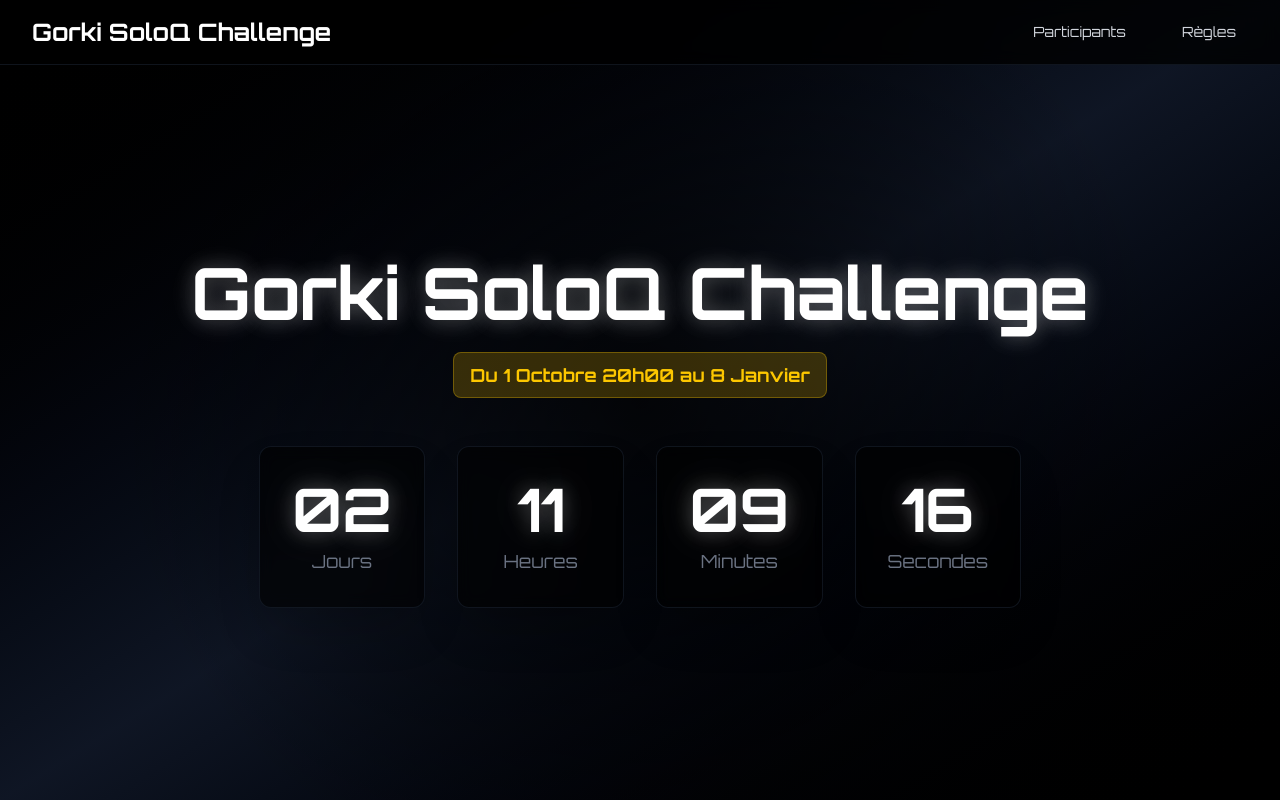
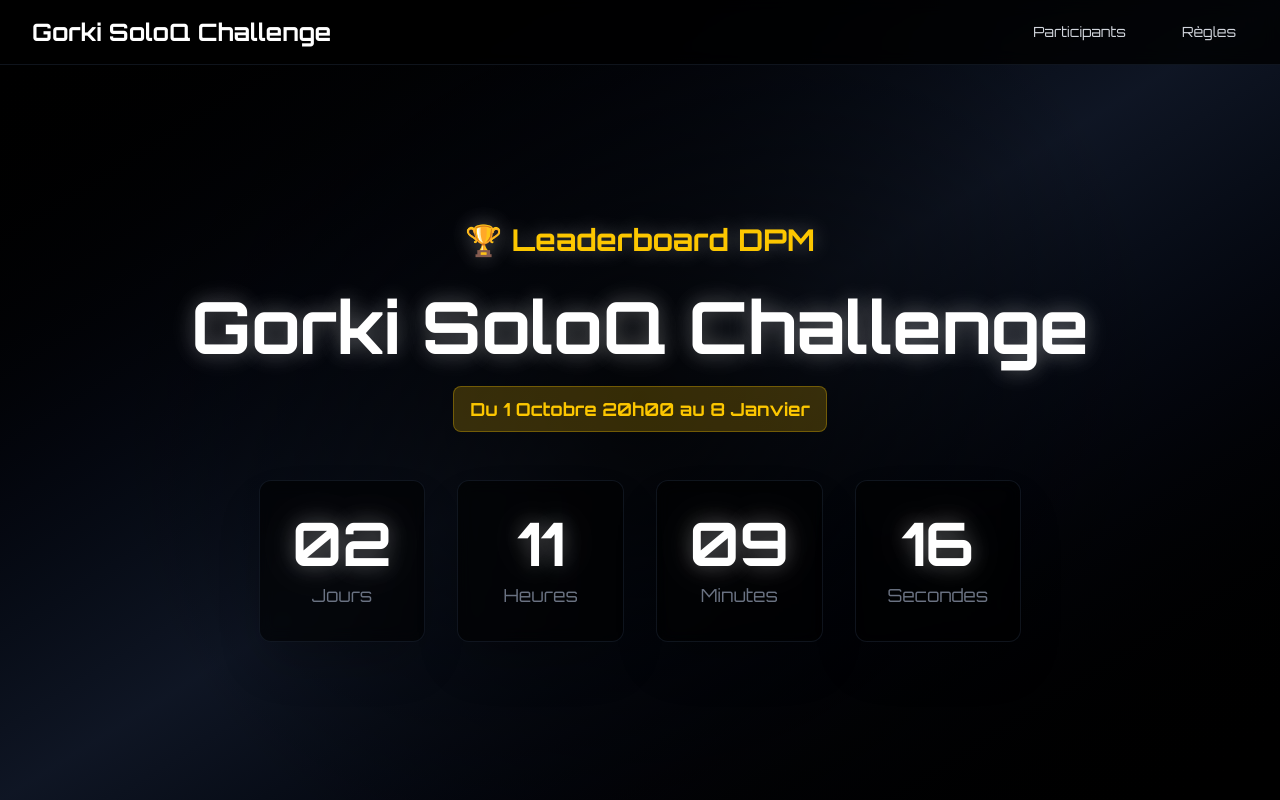
Before and after one commit to Paillard0Celerio0Paul0/gorki, a Next.js app: page / in a window 1280 px wide. Built offline with nearby package versions, Linux system fonts and the light colour scheme.

Commit message:
link leaderboard dpm

```diff
--- a/src/components/Countdown.tsx
+++ b/src/components/Countdown.tsx
@@ -46,6 +46,18 @@ export default function Countdown() {
       <div className="absolute inset-0 bg-[radial-gradient(circle_at_50%_50%,rgba(0,0,0,0.8),transparent_70%)]"></div>
 
       <div className="relative z-10 text-center mb-12">
+        <div className="mb-8 opacity-0 animate-fade-in">
+          <div className="flex items-center justify-center gap-3">
+            <a
+              href="https://dpm.lol/leaderboards/394c41bf-ee61-48b1-80f3-57fa9be34951"
+              target="_blank"
+              rel="noopener noreferrer"
+              className="text-2xl md:text-3xl font-bold text-yellow-400 hover:text-yellow-300 transition-colors duration-300 font-dogelica text-shadow-glow"
+            >
+              🏆 Leaderboard DPM
+            </a>
+          </div>
+        </div>
         <h1 className="text-3xl md:text-7xl font-bold mb-6 text-white opacity-0 animate-fade-in text-shadow-glow font-dogelica">
           Gorki SoloQ Challenge
         </h1>
```
